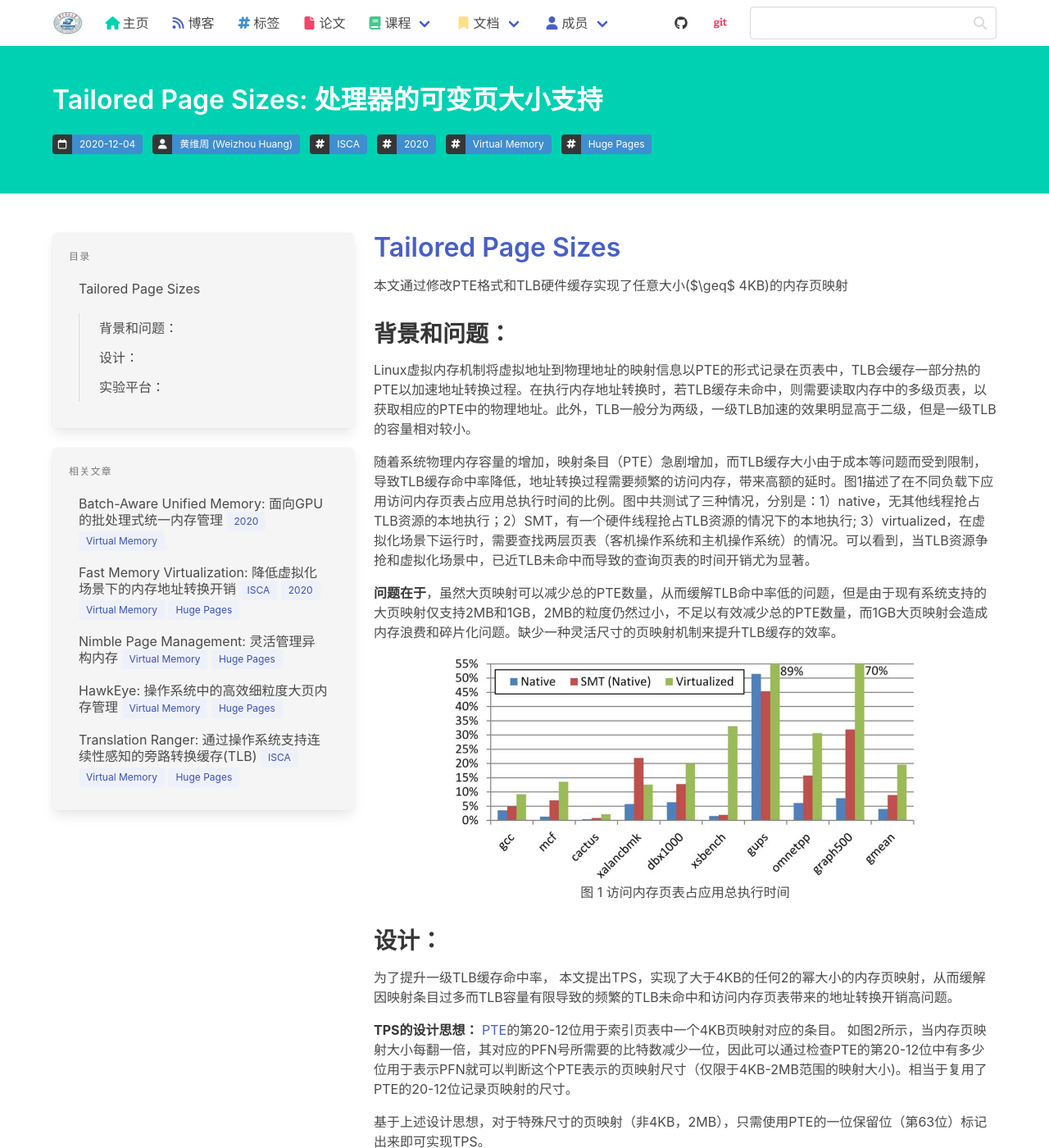
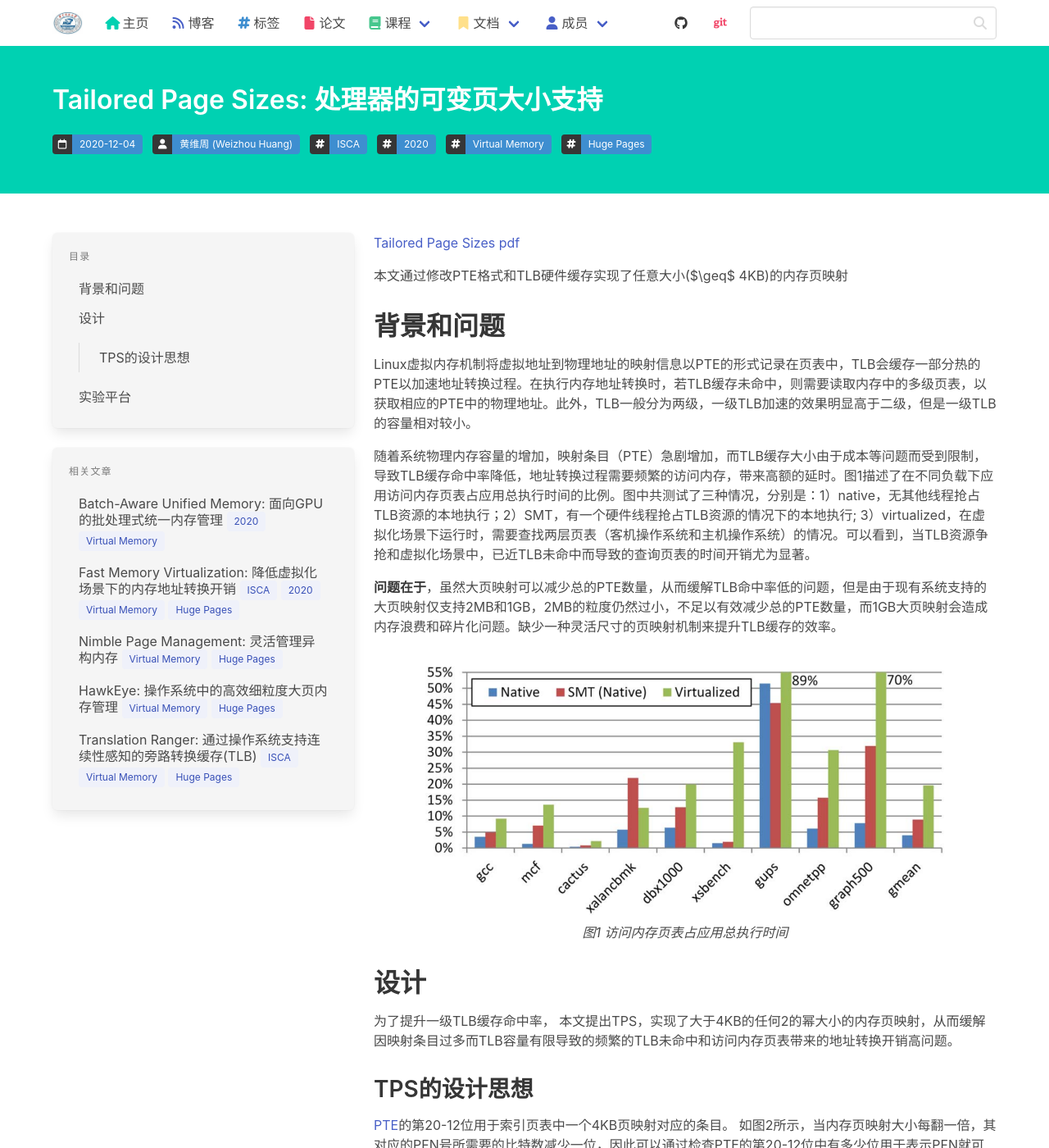
Before and after one commit to haslaboratory/haslaboratory.github.io, a Jekyll site: the page built from _posts/2020-12-04-tailored-page-sizes.md, in a window 1280 px wide and 1400 px high. Shown: the whole window at 82% size. Built offline with Jekyll 4.4.1, drawn with Linux system fonts in a browser that asks for light colours; nearby versions of some CDN libraries; library files that are not in the unit come from our copies; comment, search, counter and statistics services are not loaded; some of the changed text lies outside the part shown.

Commit message:
_posts/2020-12-04-tailored-page-sizes.md

```diff
--- a/_posts/2020-12-04-tailored-page-sizes.md
+++ b/_posts/2020-12-04-tailored-page-sizes.md
@@ -9,51 +9,39 @@ tags:
  - Huge Pages
 ---
 
-# [Tailored Page Sizes](https://conferences.computer.org/isca/pdfs/ISCA2020-4QlDegUf3fKiwUXfV0KdCm/466100a900/466100a900.pdf)
+[Tailored Page Sizes](https://ieeexplore.ieee.org/abstract/document/9138990) [pdf](https://conferences.computer.org/isca/pdfs/ISCA2020-4QlDegUf3fKiwUXfV0KdCm/466100a900/466100a900.pdf)
 
 本文通过修改PTE格式和TLB硬件缓存实现了任意大小($\geq$ 4KB)的内存页映射
 
-## 背景和问题：
+# 背景和问题
+
 Linux虚拟内存机制将虚拟地址到物理地址的映射信息以PTE的形式记录在页表中，TLB会缓存一部分热的PTE以加速地址转换过程。在执行内存地址转换时，若TLB缓存未命中，则需要读取内存中的多级页表，以获取相应的PTE中的物理地址。此外，TLB一般分为两级，一级TLB加速的效果明显高于二级，但是一级TLB的容量相对较小。
 
 随着系统物理内存容量的增加，映射条目（PTE）急剧增加，而TLB缓存大小由于成本等问题而受到限制，导致TLB缓存命中率降低，地址转换过程需要频繁的访问内存，带来高额的延时。图1描述了在不同负载下应用访问内存页表占应用总执行时间的比例。图中共测试了三种情况，分别是：1）native，无其他线程抢占TLB资源的本地执行；2）SMT，有一个硬件线程抢占TLB资源的情况下的本地执行; 3）virtualized，在虚拟化场景下运行时，需要查找两层页表（客机操作系统和主机操作系统）的情况。可以看到，当TLB资源争抢和虚拟化场景中，已近TLB未命中而导致的查询页表的时间开销尤为显著。
 
 **问题在于**，虽然大页映射可以减少总的PTE数量，从而缓解TLB命中率低的问题，但是由于现有系统支持的大页映射仅支持2MB和1GB，2MB的粒度仍然过小，不足以有效减少总的PTE数量，而1GB大页映射会造成内存浪费和碎片化问题。缺少一种灵活尺寸的页映射机制来提升TLB缓存的效率。
-<center>
-<img src="/images/tailored-page-sizes-pagewalk_overhead.png" width="75%" height="65%" />
 
-图 1  访问内存页表占应用总执行时间
-</center>
+{% include image.html src="tailored-page-sizes-pagewalk_overhead.png" width="640px" caption="图1 访问内存页表占应用总执行时间" %}
 
-## 设计：
+# 设计
+
 为了提升一级TLB缓存命中率， 本文提出TPS，实现了大于4KB的任何2的幂大小的内存页映射，从而缓解因映射条目过多而TLB容量有限导致的频繁的TLB未命中和访问内存页表带来的地址转换开销高问题。
 
+## TPS的设计思想
 
-**TPS的设计思想：**
 [PTE](https://www.kernel.org/doc/gorman/html/understand/understand006.html)的第20-12位用于索引页表中一个4KB页映射对应的条目。
 如图2所示，当内存页映射大小每翻一倍，其对应的PFN号所需要的比特数减少一位，因此可以通过检查PTE的第20-12位中有多少位用于表示PFN就可以判断这个PTE表示的页映射尺寸（仅限于4KB-2MB范围的映射大小)。相当于复用了PTE的20-12位记录页映射的尺寸。
 
 基于上述设计思想，对于特殊尺寸的页映射（非4KB，2MB），只需使用PTE的一位保留位（第63位）标记出来即可实现TPS。
 
-<center>
-<img src="/images/tailored-page-sizes-PTE.png" width="95%" height="65%" />
-
-图 2  通过PTE的1个保留位判断页映射尺寸
-</center>
-
-
+{% include image.html src="tailored-page-sizes-PTE.png" width="720px" caption="图2 通过PTE的1个保留位判断页映射尺寸" %}
 
 此外，为了让TLB能够识别新的PTE格式（第63位），TPS对TLB进行了小幅度的硬件修改，如图3红色虚线框所示。对于内存分配，回收机制以及去碎片化机制，均复用现有操作系统机制。
 
+{% include image.html src="tailored-page-sizes-TLB.png" width="640px" caption="图3 TLB硬件修改" %}
 
-<center>
-<img src="/images/tailored-page-sizes-TLB.png" width="75%" height="55%" />
+# 实验平台
 
-图 3  TLB硬件修改
-</center>
-
-
-## 实验平台：
 [ZSim](https://people.csail.mit.edu/sanchez/papers/2013.zsim.isca.pdf)，一种基于循环的x86超量的无序处理器模拟器
 
 注：实验是在单核系统上进行的
```
Also changed, not shown: images/2020-12-04-tailored-page-sizes/tailored-page-sizes-PTE.png (renamed from images/tailored-page-sizes-PTE.png), images/2020-12-04-tailored-page-sizes/tailored-page-sizes-TLB.png (renamed from images/tailored-page-sizes-TLB.png), images/2020-12-04-tailored-page-sizes/tailored-page-sizes-pagewalk_overhead.png (renamed from images/tailored-page-sizes-pagewalk_overhead.png).
